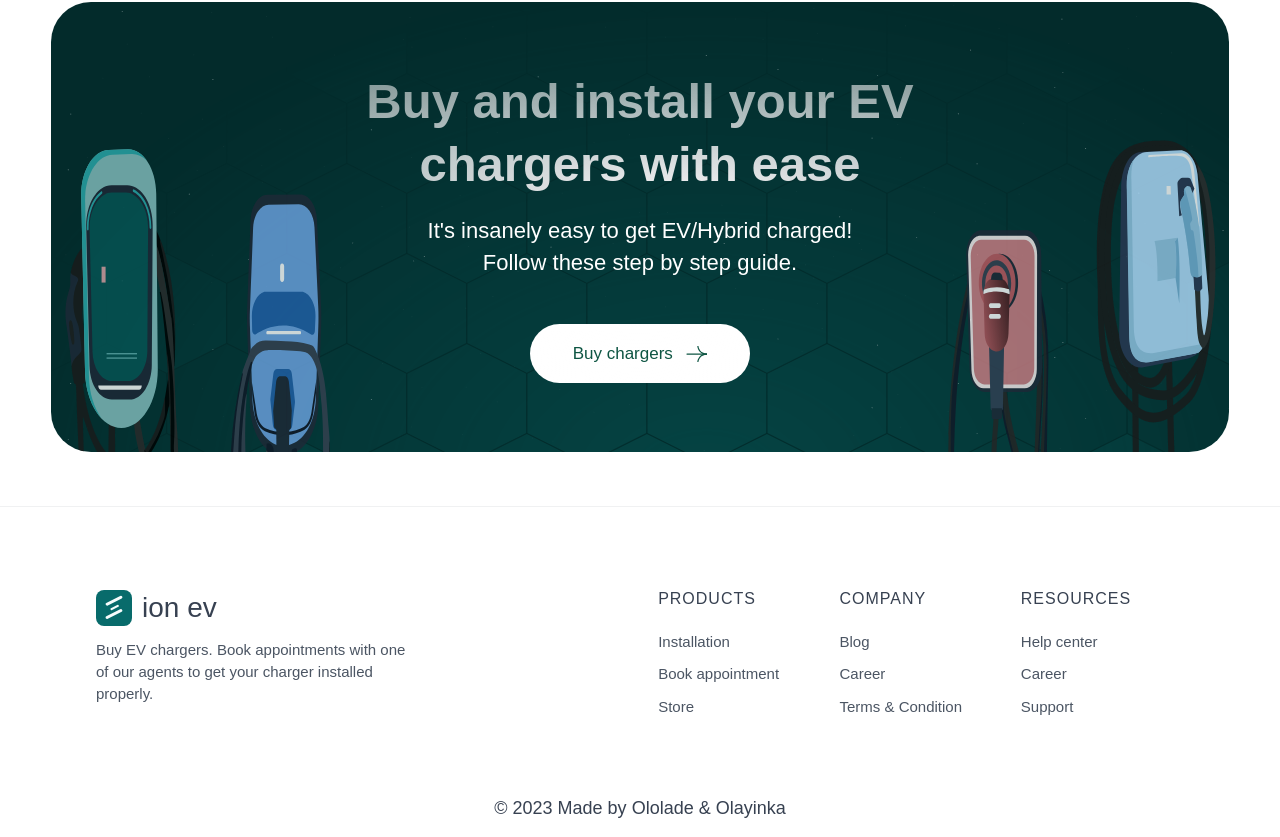
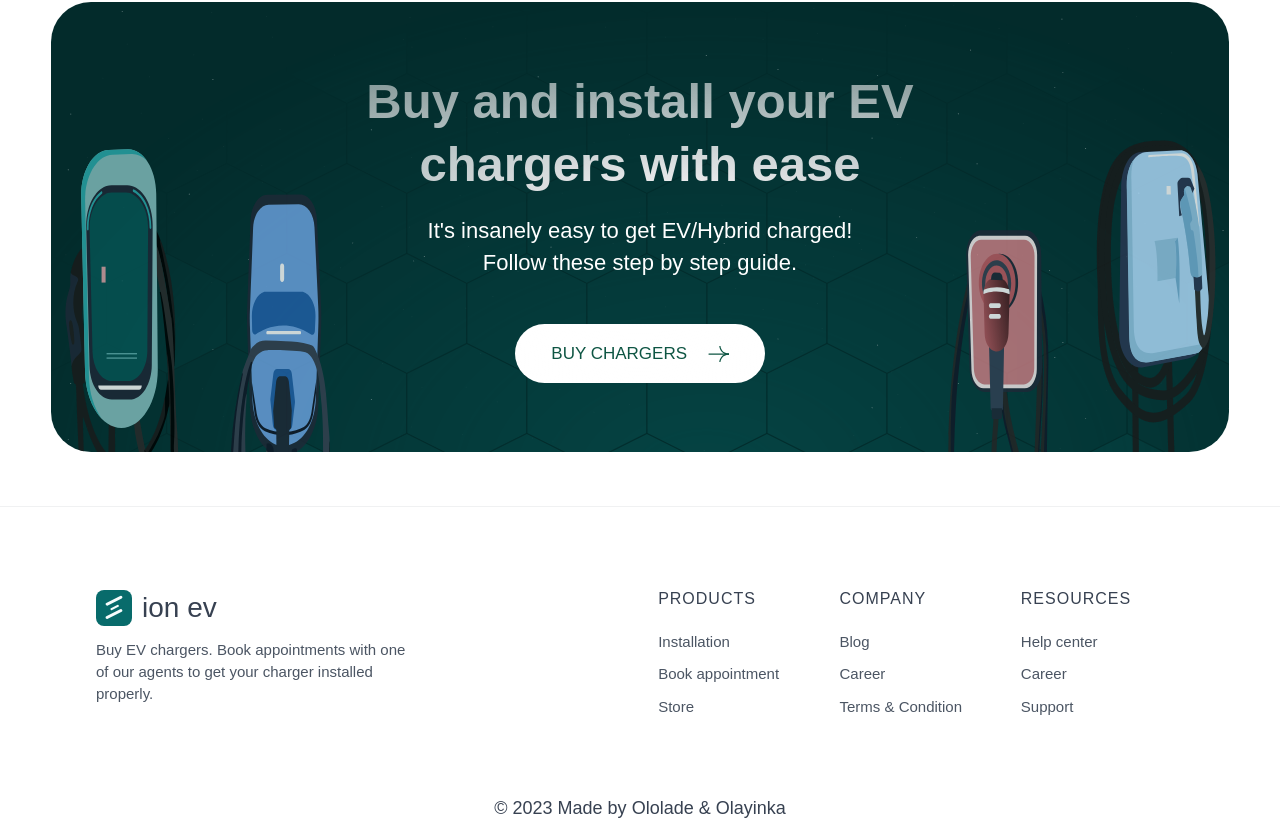
Before and after one commit to owlcode3/ion-ev, a React (Vite) app: page / in a window 1280 px wide. Shown: the part 4633-5470 px from the top of the page. Built offline with nearby package versions, Linux system fonts and the light colour scheme; a web font is replaced by a local one.

Commit message:
made some changes to the installation scss file

```diff
--- a/src/styles/components/installation.scss
+++ b/src/styles/components/installation.scss
@@ -98,10 +98,11 @@
   @extend %center;
   justify-content: space-around;
   gap: 1rem;
-  width: 22rem;
+  width: 25rem;
   height: 5.9rem;
   font-size: 1.7rem;
-  padding: 2rem 4rem;
+  text-transform: uppercase;
+  padding: 2rem 3rem;
   margin-top: 2.5rem;
   color: #0e5543;
   background: $color-white-f;
```
